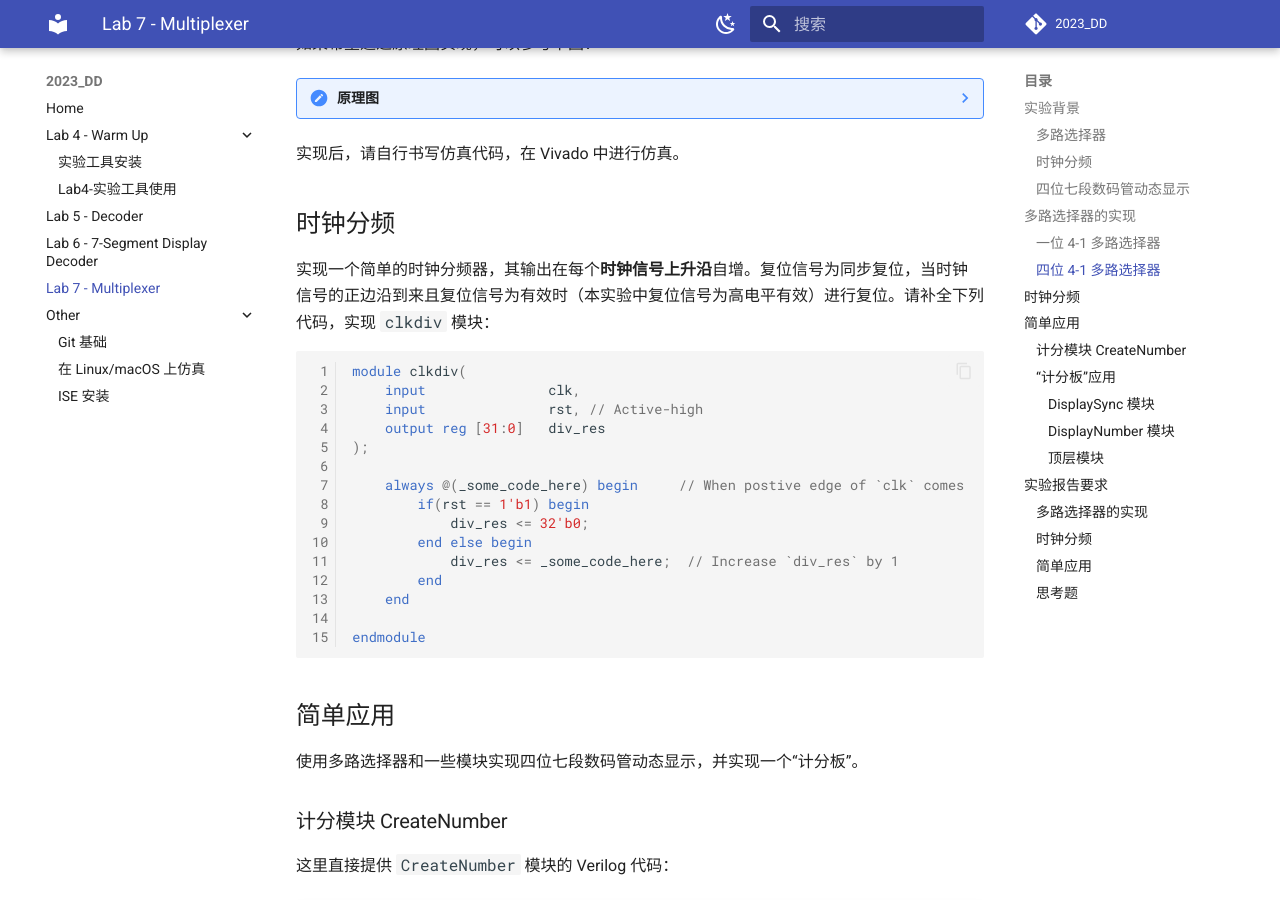
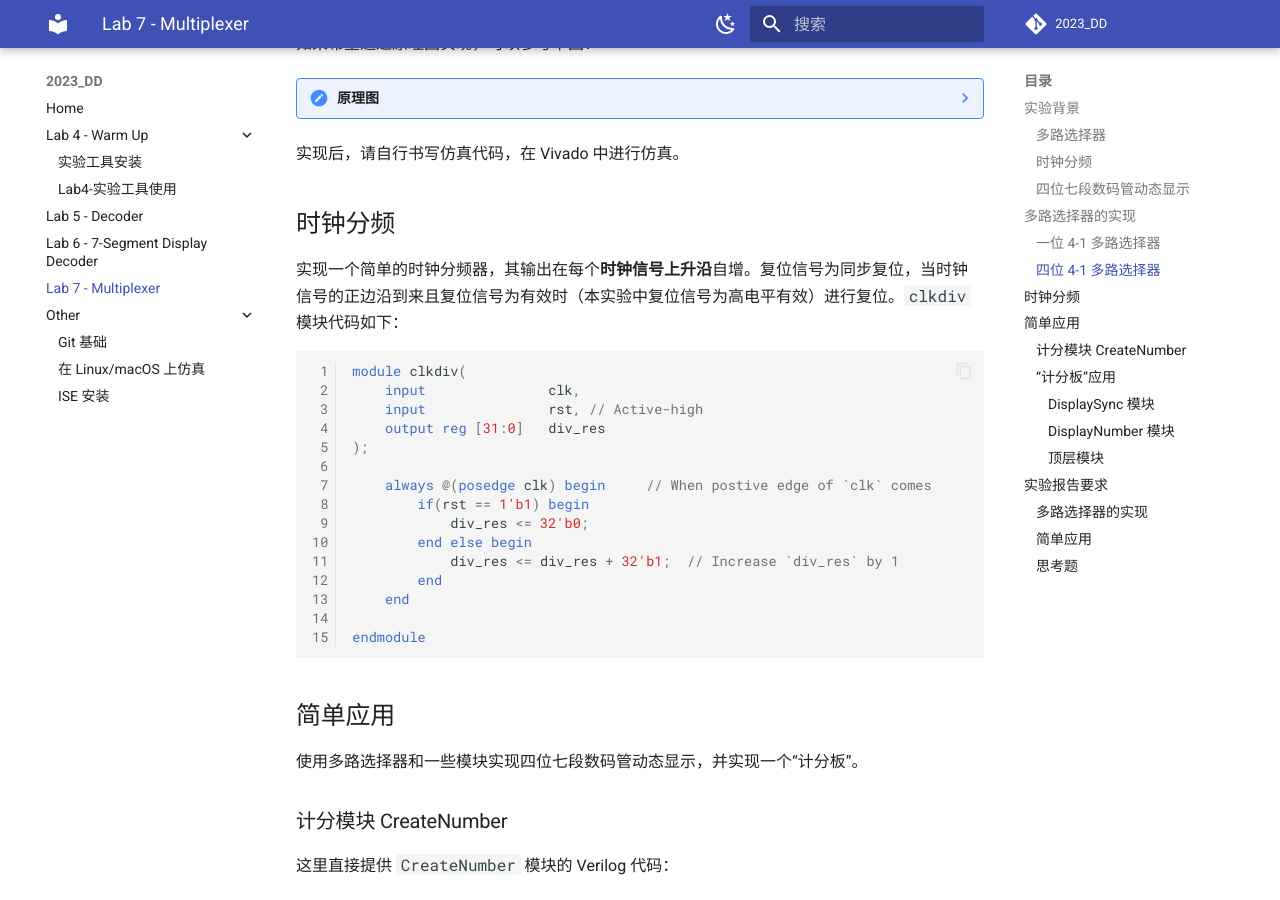
Before and after one commit to Guahao31/2023_DD, an MkDocs documentation site: the page built from docs/lab7/multiplexer.md, in a window 1280 px wide and 900 px high, scrolled down 2499 px. Built offline with MkDocs 1.6.1 and Material for MkDocs 9.7.7, drawn with Linux system fonts in a browser that asks for light colours; a script that is not in the unit is left out; comment, search, counter and statistics services are not loaded; some of the changed text lies outside the part shown.

Commit message:
update: code for clkdiv & remove re of report

````diff
--- a/docs/lab7/multiplexer.md
+++ b/docs/lab7/multiplexer.md
@@ -66,7 +66,7 @@ module Mux4to1b4(
 
 ## 时钟分频
 
-实现一个简单的时钟分频器，其输出在每个**时钟信号上升沿**自增。复位信号为同步复位，当时钟信号的正边沿到来且复位信号为有效时（本实验中复位信号为高电平有效）进行复位。请补全下列代码，实现 `clkdiv` 模块：
+实现一个简单的时钟分频器，其输出在每个**时钟信号上升沿**自增。复位信号为同步复位，当时钟信号的正边沿到来且复位信号为有效时（本实验中复位信号为高电平有效）进行复位。`clkdiv` 模块代码如下：
 
 ```verilog linenums="1"
 module clkdiv(
@@ -75,11 +75,11 @@ module clkdiv(
     output reg [31:0]   div_res
 );
 
-    always @(_some_code_here) begin     // When postive edge of `clk` comes
+    always @(posedge clk) begin     // When postive edge of `clk` comes
         if(rst == 1'b1) begin
             div_res <= 32'b0;
         end else begin
-            div_res <= _some_code_here;  // Increase `div_res` by 1
+            div_res <= div_res + 32'b1;  // Increase `div_res` by 1
         end
     end
 
@@ -216,10 +216,6 @@ module DisplayNumber(
 2. 模块 `Mux4to1b4` 的 Verilog 代码或原理图（使用原理图实现的同学请提交原理图截图）。
 3. 模块 `Mux4to1b4` 的仿真代码，波形截图及对波形的解释。
 
-### 时钟分频
-
-给出你完成的 `clkdiv` 模块代码。
-
 ### 简单应用
 
 1. 模块 `DisplaySync` 的 Verilog 代码或原理图。
````
